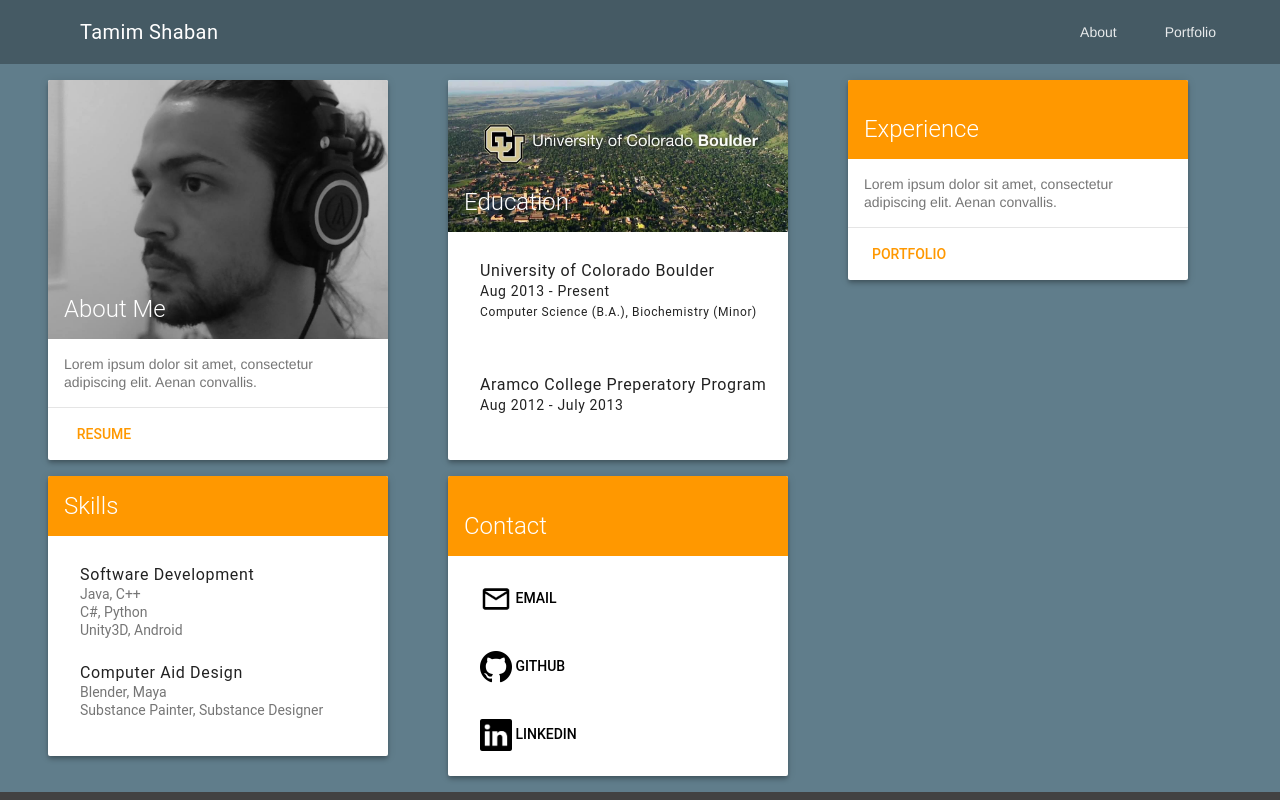
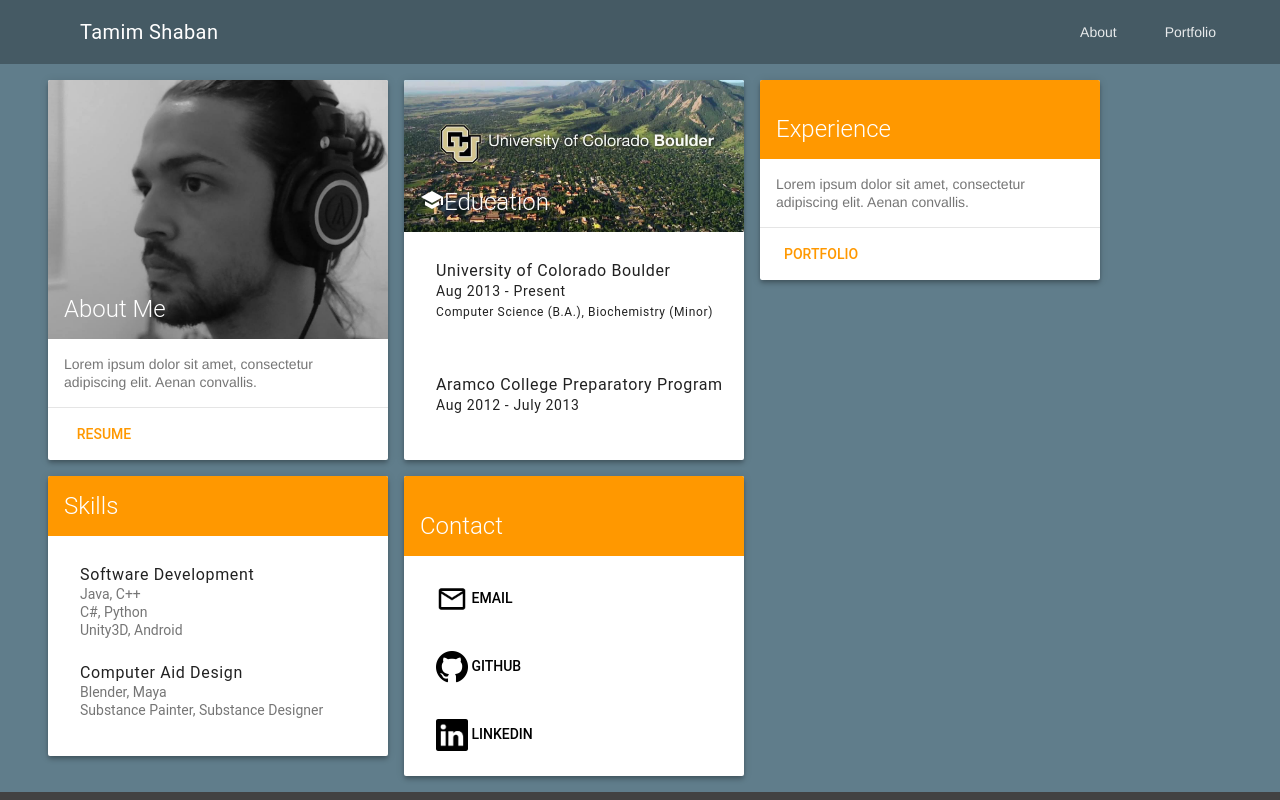
Before and after one commit to TamimSha/tamimsha.github.io, a website: page index.html in a window 1280 px wide. Drawn offline with nearby package versions, Linux system fonts and the light colour scheme.

Commit message:
Updated Cards

```diff
--- a/index.html
+++ b/index.html
@@ -60,8 +60,7 @@
             </style>
             <main class="my-layout mdl-layout">
                 <div class="content-grid mdl-grid">
-
-                    <div class="mdl-cell mdl-cell--4-col">
+                    <div class="about-card mdl-card mdl-shadow--4dp mdl-cells mdl-cell mdl-cell--4-col">
                          <!-- About Card -->
                         <style>
                             .about-card.mdl-card {
@@ -73,7 +72,7 @@
                                 background:url('./assets/img/profile.jpg') center / cover;
                             }
                         </style>
-                        <div class="about-card mdl-card mdl-shadow--4dp">
+
                             <div class="mdl-card__title mdl-card--expand">
                                 <h2 class="mdl-card__title-text">About Me</h2>
                             </div>
@@ -86,25 +85,25 @@
                                     Resume
                                 </a>
                             </div>
-                        </div>
+
                     </div>
-                    <div class="mdl-cell mdl-cell--4-col">
+                    <div class="education-card mdl-card mdl-shadow--4dp mdl-cell mdl-cell--4-col">
                         <!-- Education Card -->
                         <style>
                             .education-card.mdl-card {
                                 width: 340px;
                                 height: 380px;
-                                padding: 0px;
-                                margin: 0px;
                             }
                             .education-card > .mdl-card__title {
                                 color: #fff;
                                 background: url('./assets/img/education_background.jpg') center / cover;
                             }
                         </style>
-                        <div class="education-card mdl-card mdl-shadow--4dp">
                             <div class="mdl-card__title mdl-card--expand">
-                                <h2 class="mdl-card__title-text">Education</h2>
+                                <h2 class="mdl-card__title-text">
+                                    <img src="./assets/img/ic_school_white_24dp_2x.png" height="24" width="24">
+                                    Education
+                                </h2>
                             </div>
                             <!-- Simple list -->
                             <style>
@@ -153,7 +152,7 @@
                                 <ul class="demo-list-item mdl-list">
                                     <li class="demo-list-item mdl-list__item mdl-list__item--two-line">
                                         <span class="education-list__item-primary-content mdl-list__item-primary-content">
-                                            Aramco College Preperatory Program<br>
+                                            Aramco College Preparatory Program<br>
                                             <span class="date-list__item-text-body mdl-list__item-text-body">
                                                 Aug 2012 - July 2013<br>
                                             </span>
@@ -161,9 +160,8 @@
                                     </li>
                                 </ul>
                             </div>
-                        </div>
                     </div>
-                    <div class="mdl-cell mdl-cell--4-col">
+                    <div class="work-card mdl-card mdl-shadow--4dp mdl-cell mdl-cell--4-col">
                          <!-- Work Card -->
                         <style>
                             .work-card.mdl-card {
@@ -175,7 +173,6 @@
                                 background:#FF9800;
                             }
                         </style>
-                        <div class="work-card mdl-card mdl-shadow--4dp">
                             <div class="mdl-card__title mdl-card--expand">
                                 <h2 class="mdl-card__title-text">Experience</h2>
                             </div>
@@ -188,9 +185,8 @@
                                     Portfolio
                                 </a>
                             </div>
-                        </div>
                     </div>
-                    <div class="mdl-cell mdl-cell--4-col">
+                    <div class="skills-card mdl-card mdl-shadow--4dp mdl-cell mdl-cell--4-col">
                         <!-- Skills Card -->
                         <style>
                         .skills-card.mdl-card {
@@ -202,7 +198,6 @@
                         background:#FF9800;
                         }
                         </style>
-                        <div class="skills-card mdl-card mdl-shadow--4dp">
                             <div class="mdl-card__title mdl-card--expand">
                                 <h2 class="mdl-card__title-text">Skills</h2>
                             </div>
@@ -247,9 +242,8 @@
                                     </li>
                                 </ul>
                             </div>
-                        </div>
                     </div>
-                    <div class="mdl-cell mdl-cell--4-col">
+                    <div class="contact-card mdl-card mdl-shadow--4dp mdl-cell mdl-cell--4-col">
                          <!-- Contact Card -->
                         <style>
                             .contact-card.mdl-card {
@@ -261,7 +255,6 @@
                                 background:#FF9800;
                             }
                         </style>
-                        <div class="contact-card mdl-card mdl-shadow--4dp">
                             <div class="mdl-card__title mdl-card--expand">
                                 <h2 class="mdl-card__title-text">Contact</h2>
                             </div>
@@ -298,17 +291,17 @@
                                     </span>
                                 </div>
                             </div>
-
-
-                        </div>
                     </div>
                 </div>
                 <footer class="mdl-mega-footer">
                     <div class="mdl-mega-footer__top-section">
                         <div class="mdl-mega-footer__left-section">
-                            <button class="mdl-mega-footer__social-btn"></button>
-                            <button class="mdl-mega-footer__social-btn"></button>
-                            <button class="mdl-mega-footer__social-btn"></button>
+                            <a  href="https://www.github.com/tamimsha">
+                                <img src="./assets/img/white-github-256.png" height="32" width="32">
+                            </a>
+                            <a  href="https://www.linkedin.com/in/tamim-shaban-9b639a112">
+                                <img src="./assets/img/linkedin-logo_white.png" height="32" width="32">
+                            </a>
                         </div>
                         <div class="mdl-mega-footer__right-section">
                             <a href="index.html">About</a>
```
Also changed, not shown: portfolio.html (+13 -3 lines), assets/img/linkedin-logo_white.jpg (added), assets/img/linkedin-logo_white.png (added), assets/img/white-github-256.png (added).
